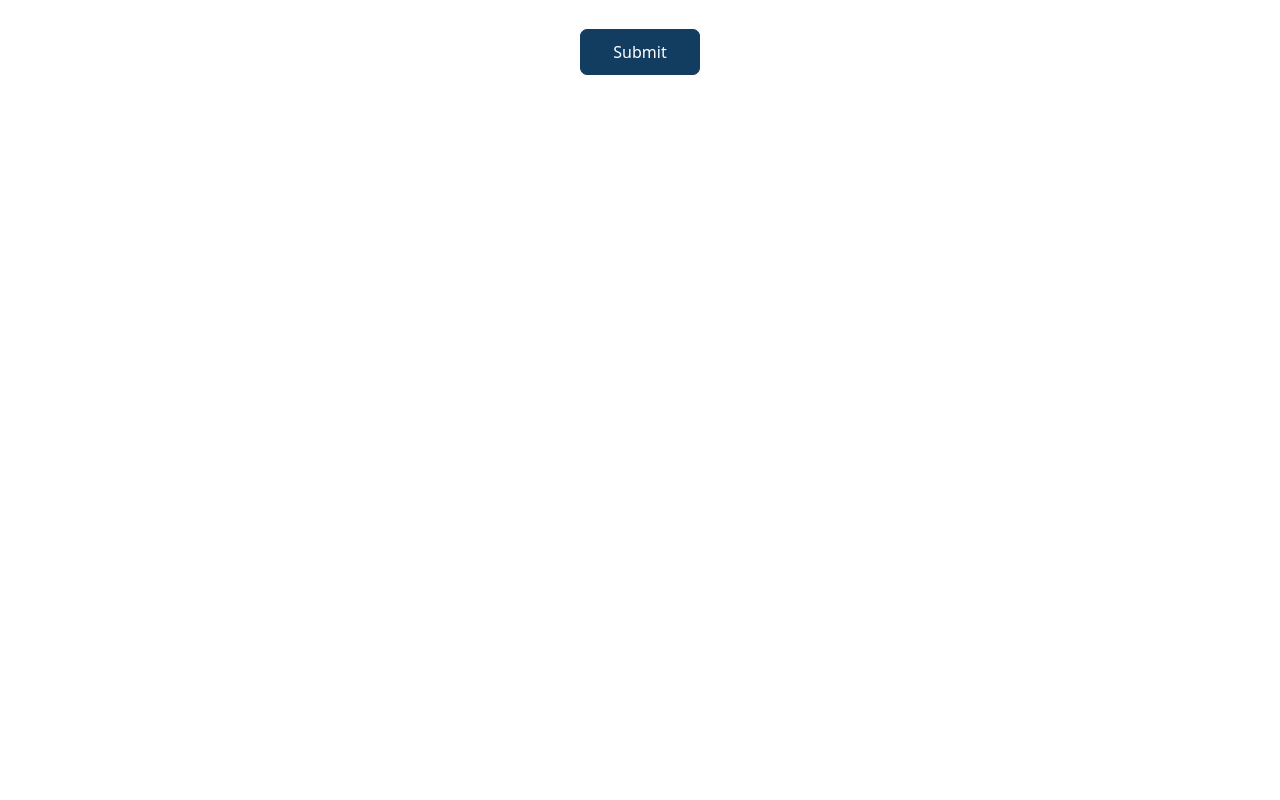
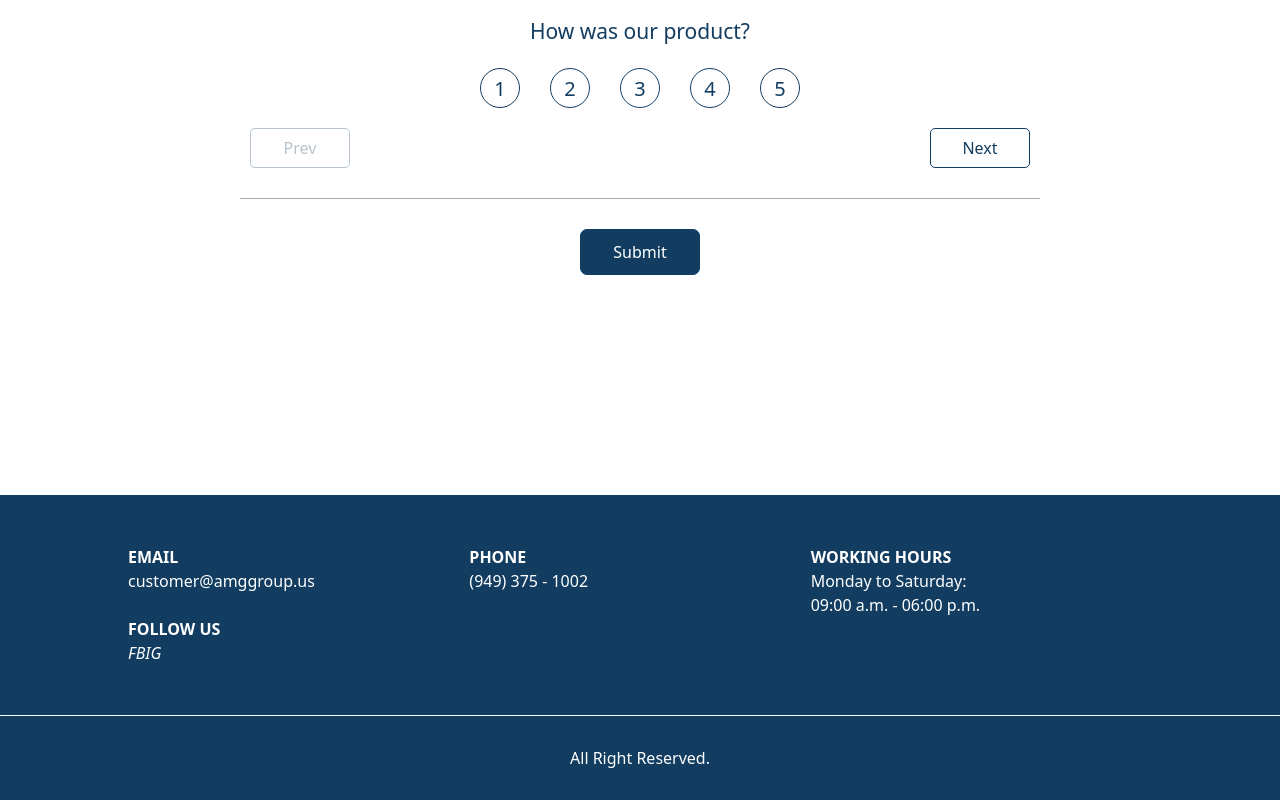
Before and after one commit to DEX-22/claims-survey-amg, a Vue app: page /survey in a window 1280 px wide. Shown: the part 778-1578 px from the top of the page. Before the commit the page ends 873 px from the top, so only its background shows below. Built offline with nearby package versions, Linux system fonts and the light colour scheme.

Commit message:
add footer

```diff
--- a/src/components/Questions.vue
+++ b/src/components/Questions.vue
@@ -75,7 +75,7 @@
 
   #app {
     max-width: 800px;
-    margin: 0 auto;
+    margin: 200px auto;
     padding: 20px 0px;
     text-align: center;
     color: #123D61;
--- a/src/components/templates/Footer.vue
+++ b/src/components/templates/Footer.vue
@@ -1,44 +1,75 @@
 <template lang="">
-<footer class="bg-gray-800 text-gray-300">
-  <div class="container mx-auto py-8 px-4">
-    <div class="grid grid-cols-1 md:grid-cols-2 lg:grid-cols-4 gap-4">
-      <!-- Columna 1: Email -->
-      <div>
-        <h3 class="text-lg font-semibold mb-2">Email</h3>
-        <p>info@example.com</p>
-      </div>
-      <!-- Columna 2: Teléfono -->
-      <div>
-        <h3 class="text-lg font-semibold mb-2">Phone</h3>
-        <p>+1 234 567 890</p>
-      </div>
-      <!-- Columna 3: Horario de trabajo -->
-      <div>
-        <h3 class="text-lg font-semibold mb-2">Working Hours</h3>
-        <p>Mon-Fri: 9am-5pm</p>
-      </div>
-      <!-- Columna 4: Follow Us -->
-      <div>
-        <h3 class="text-lg font-semibold mb-2">Follow Us</h3>
-        <div class="flex space-x-2">
-          <a href="#" class="text-gray-300 hover:text-gray-400">
-            asd
-          </a>
-          <a href="#" class="text-gray-300 hover:text-gray-400">
-            asd
-          </a>
+
+  <footer class="footer">
+      <div class="footer__container">
+        <div class="footer__contact">
+          <div class="footer__email">
+            <h2 class="footer__email-title">EMAIL</h2>
+            <p class="footer__email-info">customer@amggroup.us</p>
+          </div>
+          <div class="footer__phone">
+            <h2 class="footer__phone-title">PHONE</h2>
+            <p class="footer__phone-info">(949) 375 - 1002</p>
+          </div>
+          <div class="footer__working">
+            <h2 class="footer__working-title">WORKING HOURS</h2>
+            <p class="footer__working-info">Monday to Saturday:</p>
+            <span>09:00 a.m. - 06:00 p.m.</span>
+          </div>
+          <div class="footer__follow">
+            <h2 class="footer__follow-title">FOLLOW US</h2>
+            <div>
+              <i>FB</i>
+              <i>IG</i>
+            </div>
+          </div>
+        </div>
+        <div class="footer__copyright">
+          <p>All Right Reserved.</p>
         </div>
       </div>
-    </div>
-    <p class="text-center mt-8">© 2023 AMG. Todos los derechos reservados.</p>
-  </div>
-</footer>
+  </footer>
 
 </template>
 <script>
-export default {
+export default {};
+</script>
+  <style>
+.footer {
+  background-color: #123d61;
+  color: white;
+}
+
+.footer__container{
 
 }
-</script>
-<style lang="">
+
+.footer__contact{
+  width: 80%;
+  display: grid;
+  /* padding: 1rem; */
+  grid-template-rows: repeat(1, 1fr);
+  grid-template-columns: repeat(auto-fit, minmax(300px, 1fr));
+  padding: 50px 0;
+  margin: 0 auto;
+}
+
+.footer__email,.footer__phone,.footer__working,.footer__follow{
+  /* margin-left: 20px; */
+}
+
+.footer__email-title,.footer__phone-title,.footer__working-title,.footer__follow-title{
+  font-weight: bold;
+}
+
+.footer__copyright{
+  border-top: 1px solid white;
+  display: flex;
+  align-items: center;
+  justify-content: center;
+  padding: 30px 0;
+
+}
+
+
 </style>
--- a/src/views/survey/Survey.vue
+++ b/src/views/survey/Survey.vue
@@ -1,6 +1,7 @@
 <template lang="">
 <Header></Header>
 <Questions></Questions>
+<Footer></Footer>
 </template>
 
 
@@ -8,11 +9,13 @@
 <script>
 
 import Header from '../../components/templates/Header.vue';
+import Footer from '../../components/templates/Footer.vue';
 import Questions from '../../components/Questions.vue';
 export default {
     components: {
     Header,
     Questions,
+    Footer,
     }
 }
 </script>
```
Also changed, not shown: 1 other file (tests, documents, lock files or other folders).
